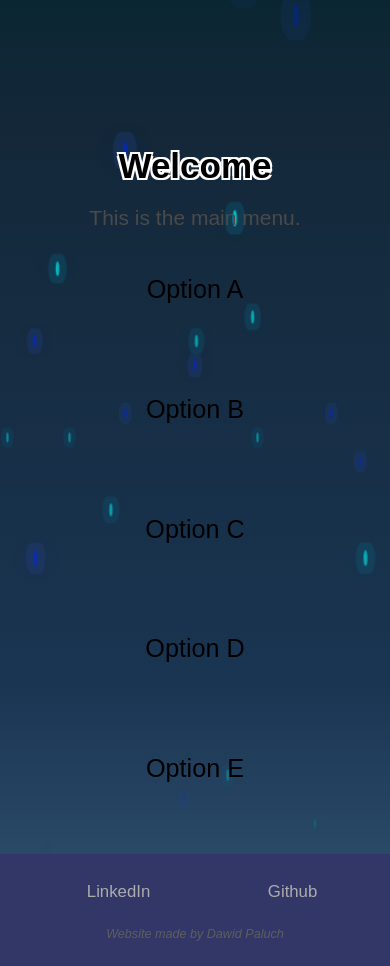
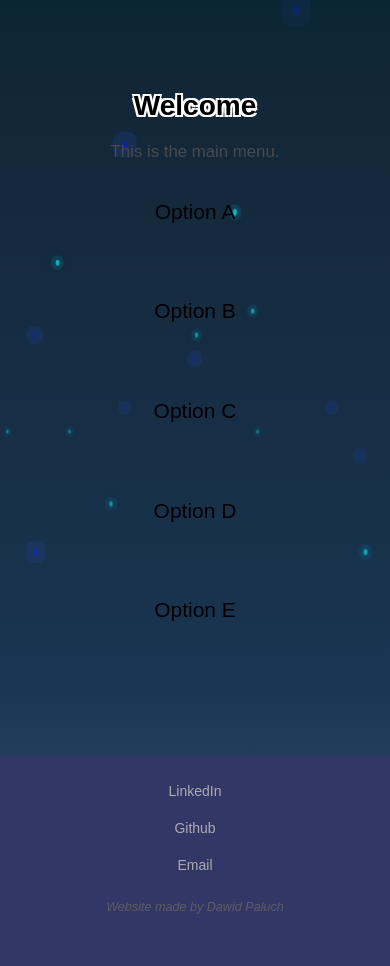
Before and after one commit to KashiCode/GCSE-Maths-Quiz, a React (Create React App) app: page / in a window 390 px wide. Built offline with nearby package versions, Linux system fonts and the light colour scheme.

Commit message:
media queries for different screen sizes added

```diff
--- a/src/css/footer.module.css
+++ b/src/css/footer.module.css
@@ -40,3 +40,17 @@
     text-align: center;
     font-style: italic;
 }
+
+@media only screen and (max-width: 600px) {
+    .footer {
+        height: 15em;
+        padding: 0.4em;
+    }
+
+    .footer a {
+        font-size: 1em;
+        display: block;
+        width: 100%;
+        margin: 1.5em 0;
+    }
+}
--- a/src/css/mainMenu.module.css
+++ b/src/css/mainMenu.module.css
@@ -23,14 +23,14 @@
 
 .bubbles span{
     position: relative;
-    width: 20px;
-    height: 20px;
+    width: 1.5em;
+    height: 1.5em;
     margin: 1.3vw;
     border-radius: 50%;
     background-color: aqua;
-    box-shadow: 0 0 0 10px rgba(8, 100, 128, 0.5),
-    0 0 50px rgba(0, 255, 255,0.5),
-    0 0 100px rgba(0, 255, 255,0.5);
+    box-shadow: 0 0 0 0.8em rgba(8, 100, 128, 0.5),
+    0 0 3.5em rgba(0, 255, 255,0.5),
+    0 0 7em rgba(0, 255, 255,0.5);
     animation: animate 35s linear infinite;
     animation-delay: calc(-1s * var(--i));
     --xDirection: 1;
@@ -67,7 +67,7 @@
 
 @keyframes animate{
     0%{
-        transform: translateY(100vh) translateX(0px) scale(0.3);
+        transform: translateY(60em) translateX(0px) scale(0.3);
         opacity: 0;
     }
     25%{
@@ -142,3 +142,28 @@
     border-color: black; */
     color: white;
 }
+
+@media (max-width: 600px) {
+    .bubbles span{
+        width: 0.6em;
+        height: 0.6em;
+        box-shadow: 0 0 0 0.4em rgba(8, 100, 128, 0.5),
+        0 0 1.75em rgba(0, 255, 255,0.5),
+        0 0 3.5em rgba(0, 255, 255,0.5);
+    }
+
+    .mainMenuContainer{
+        width: 90%;
+        top: 5em;
+    }
+    .mainMenuContainer h1{
+        font-size: 2rem;
+    }
+    .button{
+        font-size: 1.5em;
+    }
+    .text{
+        font-size: 1.2em;
+    }
+
+}
```
